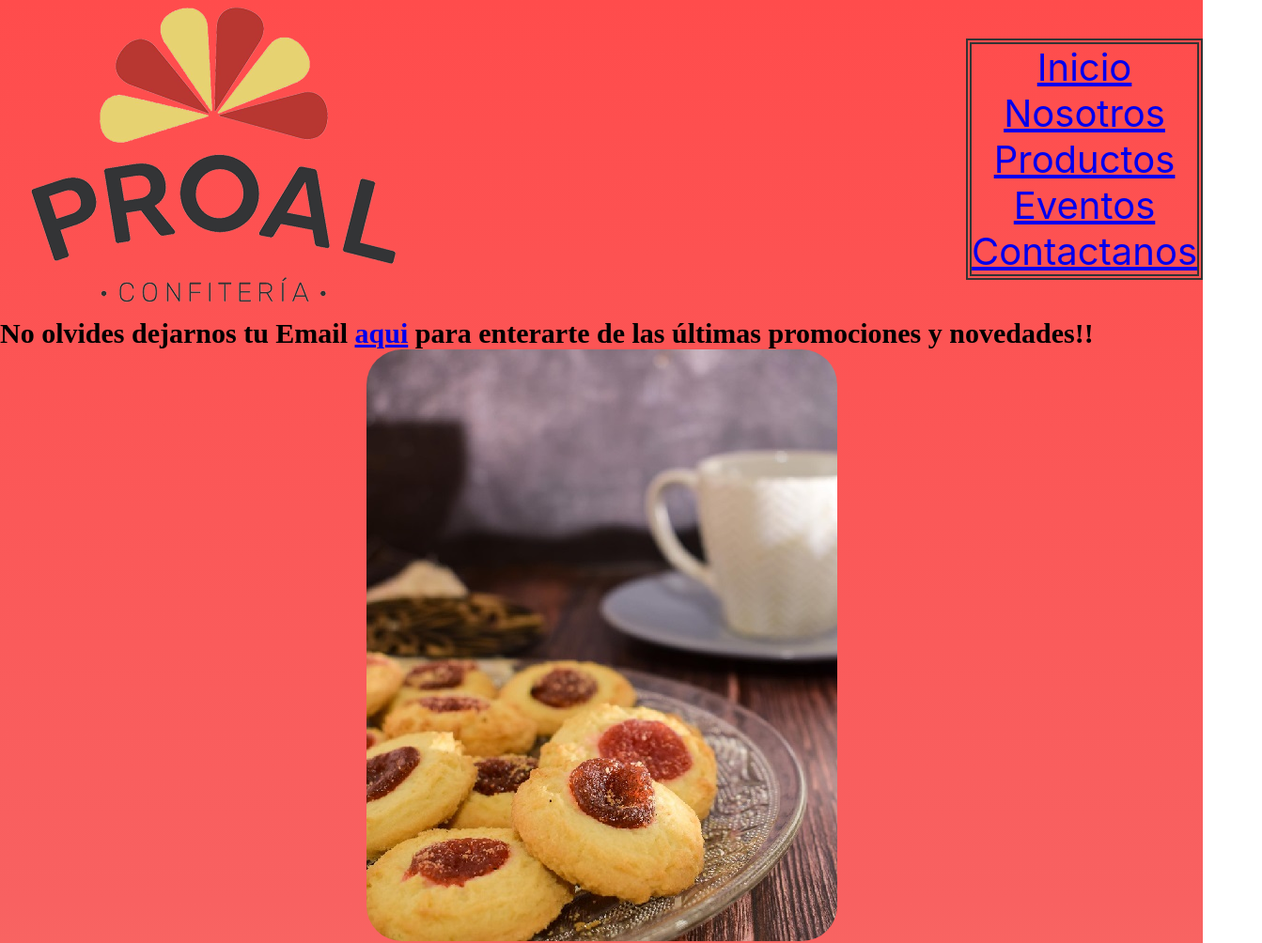
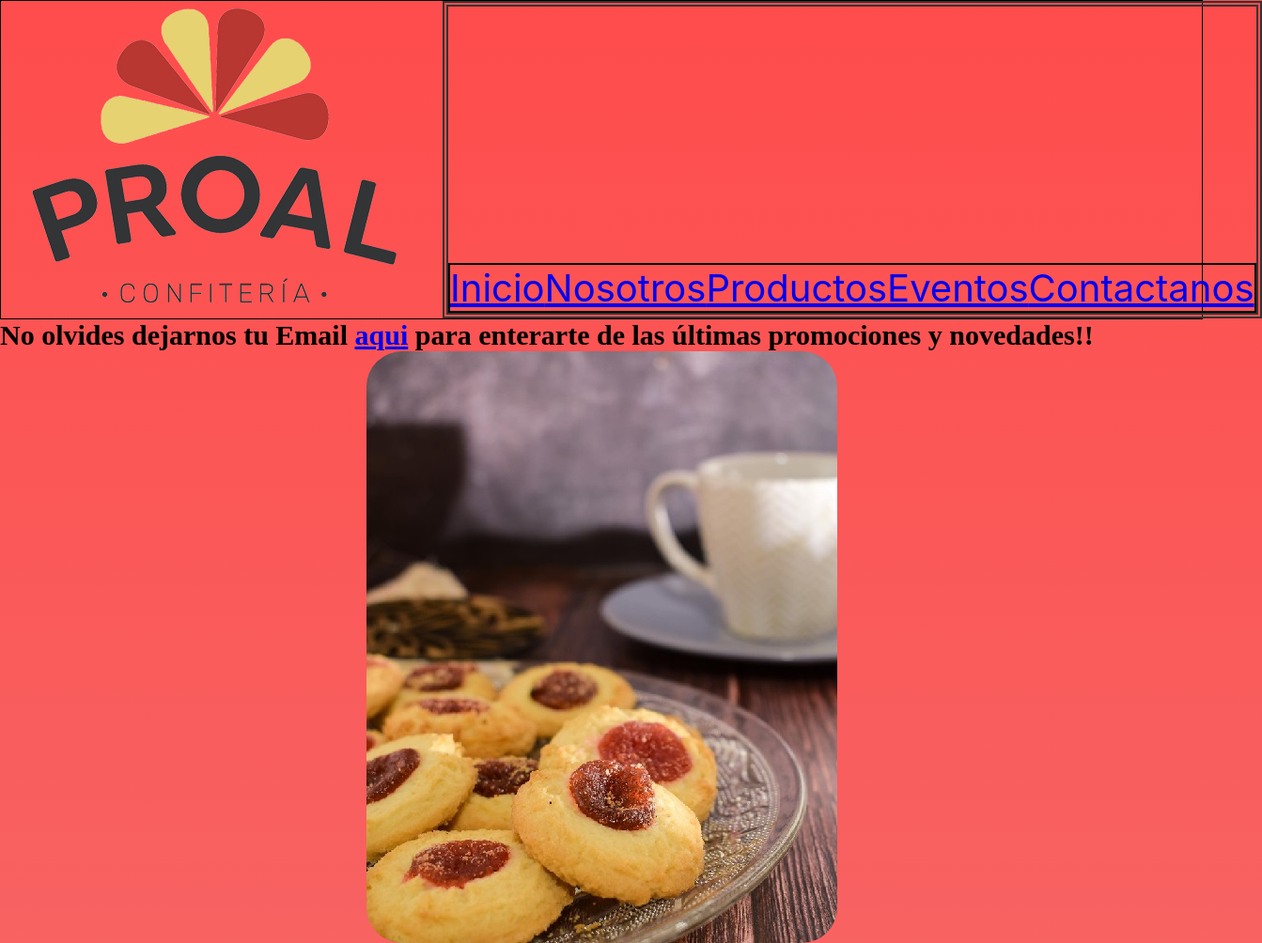
Before and after one commit to feden28/Productos-Alimenticios, a plain HTML site: page secciones/productos.html in a window 1280 px wide. Shown: the top 1004 px of the page at 94% size, 1343 px wide, since content can reach past the window. Drawn offline with Linux system fonts and the light colour scheme.

Commit message:
ajustes en secciones, seccion modelo:contacto

```diff
--- a/estilos/style.css
+++ b/estilos/style.css
@@ -14,6 +14,22 @@
         background: linear-gradient(rgb(255, 76, 76), rgb(248, 97, 97), lightsalmon);
     }
 
+    header {
+        grid-area: cabeza;
+
+    }
+
+    nav {
+        grid-area: barra;
+    }
+
+    footer {
+        grid-area: pie;
+    }
+
+    .borde {
+        border: solid 1px black;
+    }
 
     .responsive {
         display: grid;
@@ -26,11 +42,18 @@
         border: 2px solid black;
     }
 
-    header {
-        grid-area: cabeza;
-
+    .logo {
+        transform: rotate(360deg);
+        transition: all 5s
     }
 
+    .cursor:hover {
+        transform: scale(2);
+        transition: all 2s;
+        background-color: grey;
+    }
+
+/*clases aplicadas a index*/
 
     .header__principal {
         display: flex;
@@ -47,9 +70,12 @@
         image-rendering: inherit;
     }
 
-    .logo {
-        transform: rotate(360deg);
-        transition: all 5s
+
+    .header__principal--resto {
+        color: rgb(51, 51, 51);
+        font-family: 'Baloo Bhaijaan 2', cursive;
+        font-size: 2rem;
+
     }
 
     .header__principal--titulo {
@@ -106,38 +132,12 @@
         }
     }
 
-    .header__principal--resto {
-        color: rgb(51, 51, 51);
-        font-family: 'Baloo Bhaijaan 2', cursive;
-        font-size: 2rem;
-
-    }
-
-    .header__secciones {
-        display: flex;
-        align-items: flex-end;
-    }
-
-
-
-    nav {
-        grid-area: barra;
-    }
-
     .nav__principal {
         display: flex;
-        flex-direction: column;
         justify-content: space-around;
         align-items: center;
 
         border: double 20px rgb(51, 51, 51);
-    }
-
-    .nav__principal--secciones {
-
-
-        border: double 6px rgb(51, 51, 51);
-
     }
 
     .nav__ul {
@@ -146,33 +146,18 @@
         font-family: -apple-system, BlinkMacSystemFont, 'Segoe UI', Roboto, Oxygen, Ubuntu, Cantarell, 'Open Sans', 'Helvetica Neue', sans-serif;
     }
 
-    .nav__ul--secciones {
-        display: flex;
-        flex-direction: row;
-        list-style: none;
-        font-size: 1.5rem;
-        text-align: center;
-        font-family: -apple-system, BlinkMacSystemFont, 'Segoe UI', Roboto, Oxygen, Ubuntu, Cantarell, 'Open Sans', 'Helvetica Neue', sans-serif;
-    }
-
-
     .nav__ul--li {
         display: flex;
         flex-direction: row;
         justify-content: space-evenly;
         font-size: 2rem;
+        border: solid 1px darkgrey;
     }
 
     .zoomLista:hover {
         transform: translateX(30%);
         transition: all 2s;
     }
-
-    .zoomLista__secciones:hover{
-        transform: scale(1.2);
-        transition: all 2s;
-    }
-
 
     .cuerpo__principal--tit {
         display: flex;
@@ -192,11 +177,6 @@
         align-items: stretch;
         border: solid;
 
-    }
-    .cursor:hover {
-        transform: scale(2);
-        transition: all 2s;
-        background-color: grey;
     }
 
     .cuerpo__principal--parrafo {
@@ -218,7 +198,96 @@
         justify-items: stretch;
     }
 
+    .footer {
+        display: flex;
+        flex-direction: column;
 
+        padding: 0;
+        margin-bottom: 0;
+        text-align: center;
+        flex-wrap: nowrap;
+        justify-content: space-between;
+        align-items: center;
+    }
+
+    .footer__titulo {
+        font-family: 'Baloo Bhaijaan 2', cursive;
+
+        font-size: 3rem;
+    }
+
+    .footer__texto {
+        font-family: -apple-system, BlinkMacSystemFont, 'Segoe UI', Roboto, Oxygen, Ubuntu, Cantarell, 'Open Sans', 'Helvetica Neue', sans-serif;
+        line-height: 3;
+        word-spacing: 10px;
+        font-size: 2rem;
+    }
+
+    .footer__texto--form {
+        font-size: larger;
+
+    }
+
+    .footer__texto--legal {
+        display: flex;
+        justify-content: end;
+        align-items: flex-end;
+        text-align: right;
+
+        font-size: 1.5rem;
+        font-family: Arial, Helvetica, sans-serif;
+    }
+
+
+    /*clases aplicadas a secciones*/
+
+    .header__secciones {
+        display: flex;
+        flex-direction: column;
+        flex-wrap: nowrap;
+        font-size: 1rem;
+
+    }
+
+    .header__secciones--logo {
+        grid-area: logo;
+        text-align: center;
+        image-rendering: inherit;
+    }
+
+    .nav__principal--secciones {
+        grid-area: barra;
+        display: flex;
+        flex-direction: column;
+        justify-content: flex-end;
+        align-items: stretch;
+        border: double 6px rgb(51, 51, 51);
+
+    }
+
+    .nav__ul--secciones {
+        display: flex;
+        justify-content: space-evenly;
+        align-items: stretch;
+        list-style: none;
+        font-size: 1.5rem;
+        text-align: center;
+        font-family: -apple-system, BlinkMacSystemFont, 'Segoe UI', Roboto, Oxygen, Ubuntu, Cantarell, 'Open Sans', 'Helvetica Neue', sans-serif;
+        border: solid 2px black;
+    }
+
+    .nav__seccionesUl--li {
+        display: flex;
+        flex-direction: row;
+        justify-content: space-evenly;
+        align-items: stretch;
+        font-size: 2rem;
+    }
+
+    .zoomLista__secciones:hover {
+        transform: scale(1.2);
+        transition: all 2s;
+    }
 
     .cuerpo__seccion {
         display: flex;
@@ -233,8 +302,6 @@
         font-family: sans-serif;
         text-align: center;
     }
-
-
 
     .cuerpo__seccion--div {
         text-align: center;
@@ -289,11 +356,7 @@
 
     }
 
-    footer {
-        grid-area: pie;
-    }
-
-    .footer {
+    .footer__secciones {
         display: flex;
         flex-direction: column;
 
@@ -305,26 +368,20 @@
         align-items: center;
     }
 
-    .footer__titulo {
-        font-family: 'Baloo Bhaijaan 2', cursive;
-
-        font-size: 3rem;
-    }
-
-    .footer__texto {
+    .footer__secciones--texto {
         font-family: -apple-system, BlinkMacSystemFont, 'Segoe UI', Roboto, Oxygen, Ubuntu, Cantarell, 'Open Sans', 'Helvetica Neue', sans-serif;
-
         line-height: 3;
         word-spacing: 10px;
         font-size: 2rem;
     }
 
-    .footer__texto--form {
+
+    .footer__secciones--form {
         font-size: larger;
 
     }
 
-    .footer__texto--legal {
+    .footer__secciones--legal {
         display: flex;
         justify-content: end;
         align-items: flex-end;
@@ -334,6 +391,10 @@
         font-family: Arial, Helvetica, sans-serif;
     }
 
+
+
+
+/*MEDIA QUERYS*/
 
     @media (min-width: 1000px) {
         .responsive {
@@ -350,6 +411,15 @@
 
         .header__principal {
             flex-direction: row;
+        }
+
+        .header__secciones {
+            display: flex;
+            display: grid;
+            flex-direction: row;
+            flex-wrap: nowrap;
+            font-size: 1rem;
+            grid-template-areas: "logo  barra";
         }
 
         #producto {
@@ -383,4 +453,8 @@
         .footer {
             flex-direction: row;
         }
+
+        .nav__ul--secciones {
+            flex-direction: row;
+            }
     }
--- a/secciones/productos.html
+++ b/secciones/productos.html
@@ -10,31 +10,33 @@
 </head>
 
 <body>
-
-    <header class="header__principal">
-        <div class="header__principal--logo">
+    <header class="header__secciones borde">
+        <div class="header__secciones--logo logo">
             <img src="../imagenes/logo_proal.png" alt="Logo Marca">
         </div>
         <nav class="nav__principal--secciones">
-            <ul class="nav__ul">
-                <li class="nav__ul--li">
+            <ul class="nav__ul--secciones">
+                <li class="nav__seccionesUl--li zoomLista__secciones">
                     <a href="../index.html">Inicio</a>
                 </li>
-                <li class="nav__ul--li">
+                <li class="nav__seccionesUl--li zoomLista__secciones">
                     <a href="nosotros.html">Nosotros</a>
                 </li>
-                <li class="nav__ul--li">
+                <li class="nav__seccionesUl--li zoomLista__secciones">
                     <a href="productos.html">Productos</a>
                 </li>
-                <li class="nav__ul--li">
+                <li class="nav__seccionesUl--li zoomLista__secciones">
                     <a href="eventos.html">Eventos</a>
                 </li>
-                <li class="nav__ul--li">
+                <li class="nav__seccionesUl--li zoomLista__secciones">
                     <a href="contacto.html">Contactanos</a>
                 </li>
             </ul>
         </nav>
     </header>
+
+
+
 
     <h2 class="cuerpo__principal--titulo">
         No olvides dejarnos tu Email <a href="#pie">aqui</a> para enterarte de las últimas promociones y novedades!!
```
Also changed, not shown: secciones/contacto.html (+12 -12 lines), secciones/eventos.html (+8 -8 lines), secciones/nosotros.html (+11 -8 lines), imagenes/desayuno.jpg (added), imagenes/empanadas.jpg (added), imagenes/masas finas.jpg (added), imagenes/pasteleria.jpg (added), imagenes/picadas.jpg (added), imagenes/sandwich.jpg (added).
